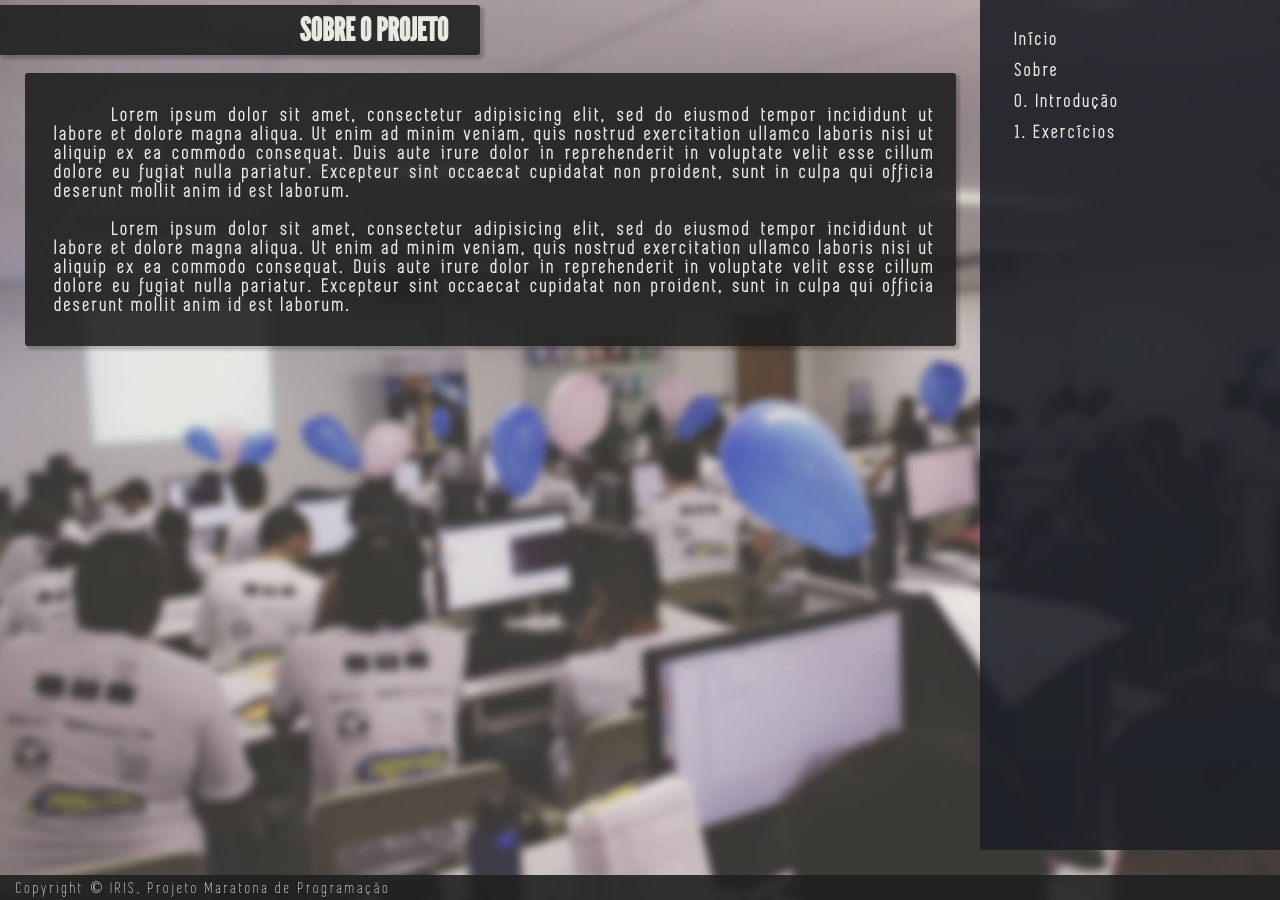
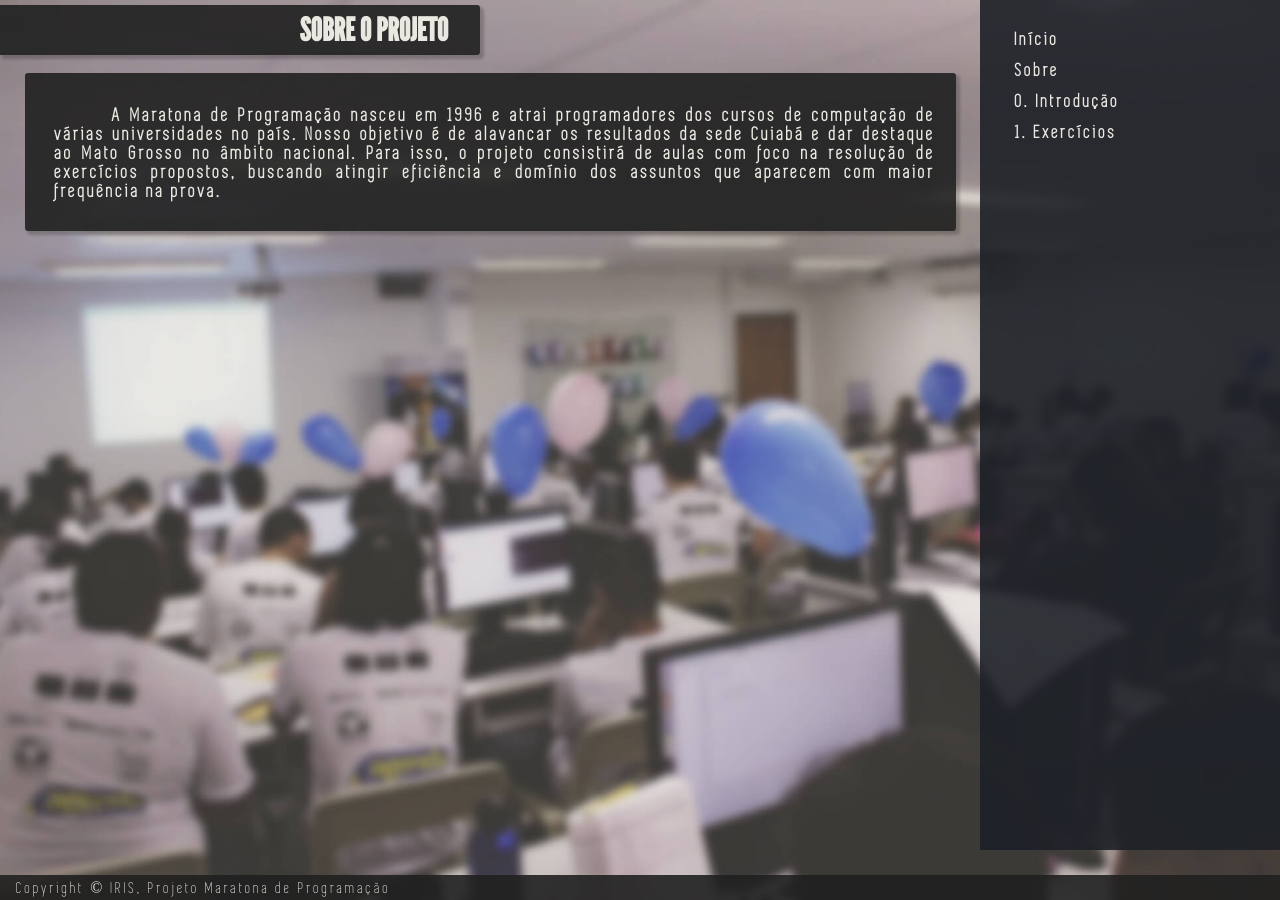
Before and after one commit to jonloureiro/maratona, a Jekyll site: the page built from _posts/2018-04-12-sobre.md, in a window 1280 px wide. Built offline with Jekyll 4.4.1, drawn with Linux system fonts in a browser that asks for light colours.

Commit message:
Sobre atualizado

```diff
--- a/_posts/2018-04-12-sobre.md
+++ b/_posts/2018-04-12-sobre.md
@@ -6,6 +6,5 @@ menu: "Sobre"
 topbar: "SOBRE O PROJETO"
 ---
 
-Lorem ipsum dolor sit amet, consectetur adipisicing elit, sed do eiusmod tempor incididunt ut labore et dolore magna aliqua. Ut enim ad minim veniam, quis nostrud exercitation ullamco laboris nisi ut aliquip ex ea commodo consequat. Duis aute irure dolor in reprehenderit in voluptate velit esse cillum dolore eu fugiat nulla pariatur. Excepteur sint occaecat cupidatat non proident, sunt in culpa qui officia deserunt mollit anim id est laborum.
-
-Lorem ipsum dolor sit amet, consectetur adipisicing elit, sed do eiusmod tempor incididunt ut labore et dolore magna aliqua. Ut enim ad minim veniam, quis nostrud exercitation ullamco laboris nisi ut aliquip ex ea commodo consequat. Duis aute irure dolor in reprehenderit in voluptate velit esse cillum dolore eu fugiat nulla pariatur. Excepteur sint occaecat cupidatat non proident, sunt in culpa qui officia deserunt mollit anim id est laborum.
+A Maratona de Programação nasceu em 1996 e atrai programadores dos cursos de computação de várias universidades no país. Nosso objetivo é de alavancar os resultados da sede Cuiabá e dar destaque ao Mato Grosso no âmbito nacional.
+Para isso, o projeto consistirá de aulas com foco na resolução de exercícios propostos, buscando atingir eficiência e domínio dos assuntos que aparecem com maior frequência na prova.
```
